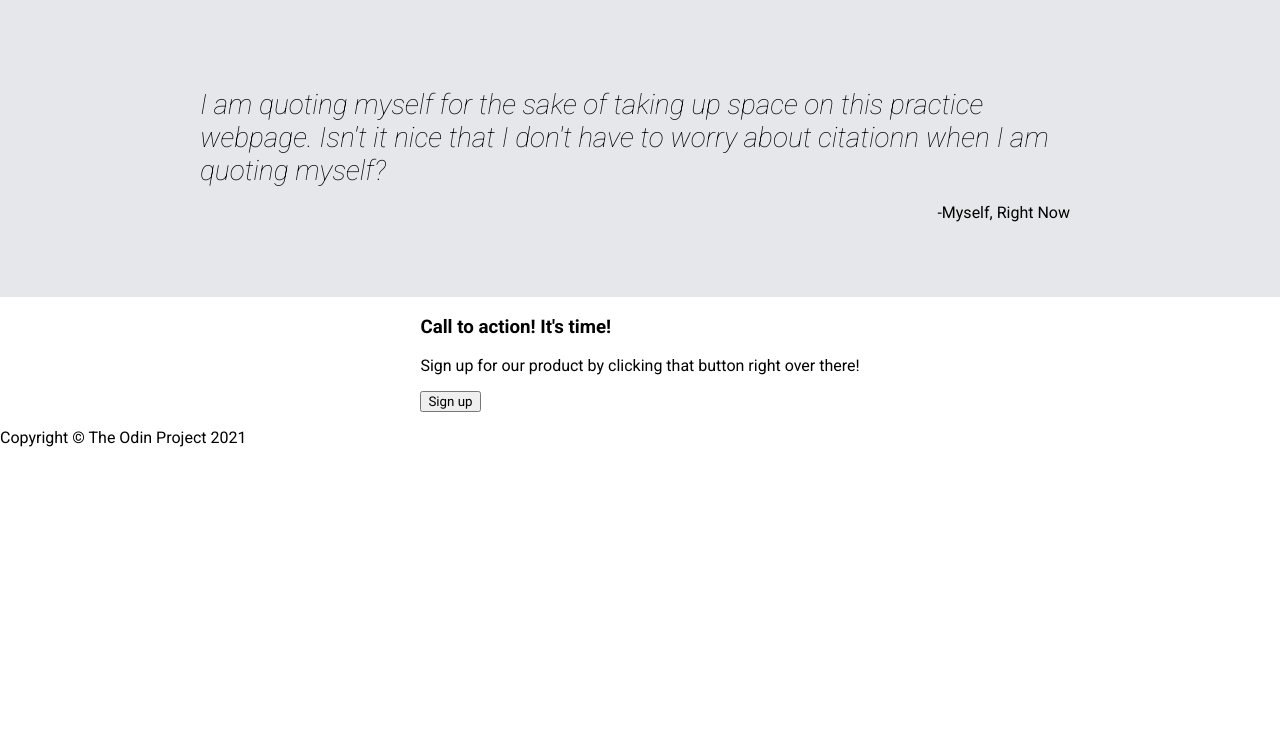
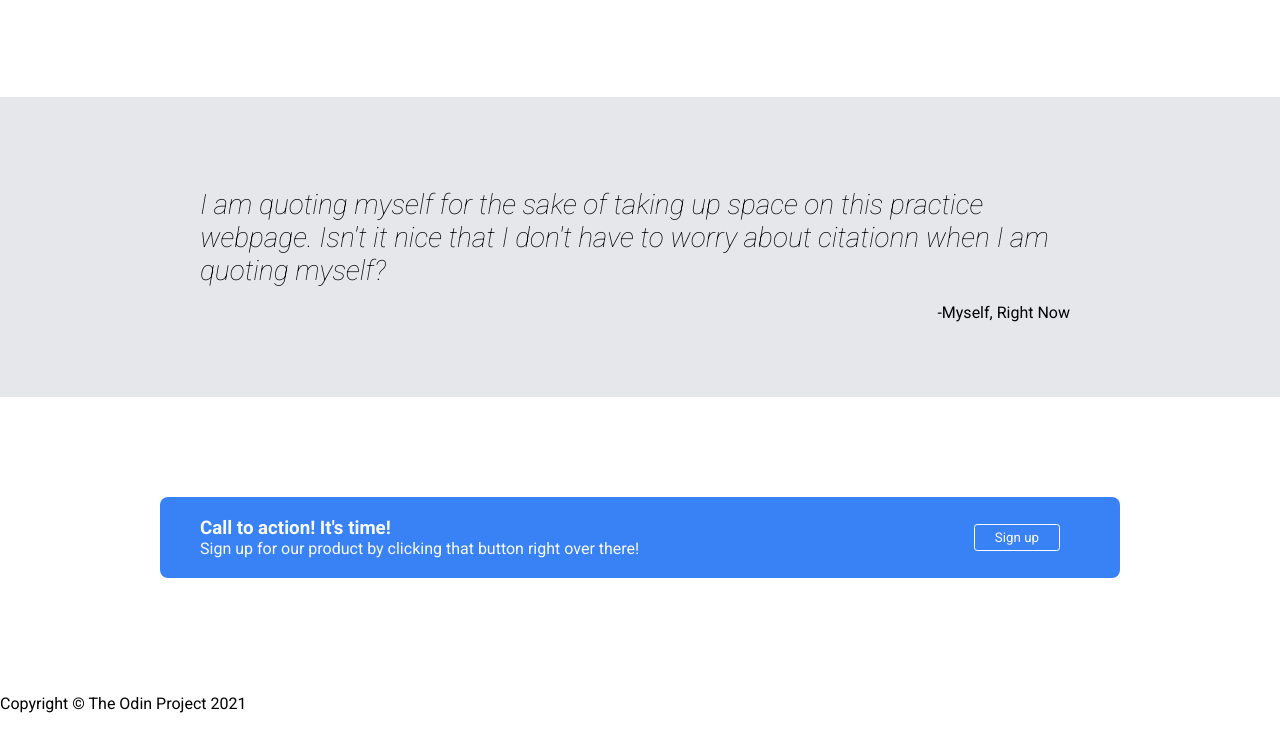
Before and after one commit to bryansloss/odin-landing-page, a plain HTML site: page index.html in a window 1280 px wide. Shown: the part 870-1599 px from the top of the page. Before the commit the page ends 1333 px from the top, so only its background shows below. Drawn offline with Linux system fonts and the light colour scheme.

Commit message:
Style call to action section

```diff
--- a/styles.css
+++ b/styles.css
@@ -123,6 +123,7 @@ a {
     align-items: center;
     height: 300px;
     width: 100%;
+    margin: 100px 0;
     background-color: var(--quote-background-color);
 }
 
@@ -140,3 +141,34 @@ figure {
     text-align: right;
     padding-right: 50px;
 }
+
+.action-container {
+    display: flex;
+    align-items: center;
+    justify-content: space-between;
+    width: 75%;
+    height: auto;
+    background-color: var(--action-background-color);
+    border-radius: .5rem;
+    padding: 20px 40px;
+    margin-bottom: 100px;
+}
+
+.action-title {
+    color: var(--white-font-color);
+    margin: 0;
+}
+
+.action-subtitle {
+    color: var(--white-font-color);
+    margin: 0;
+}
+
+.action-button {
+    background-color: var(--action-background-color);
+    border: 1px solid white;
+    border-radius: .2rem;
+    padding: 5px 20px;
+    color: var(--white-font-color);
+    margin-right: 20px;
+}
```
